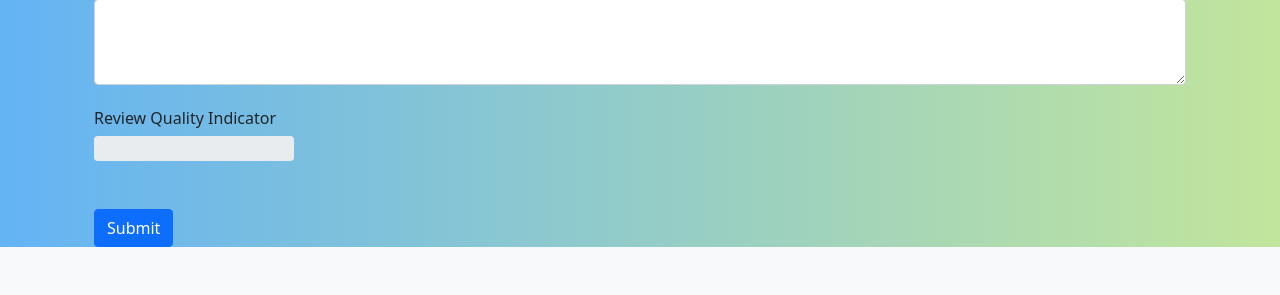
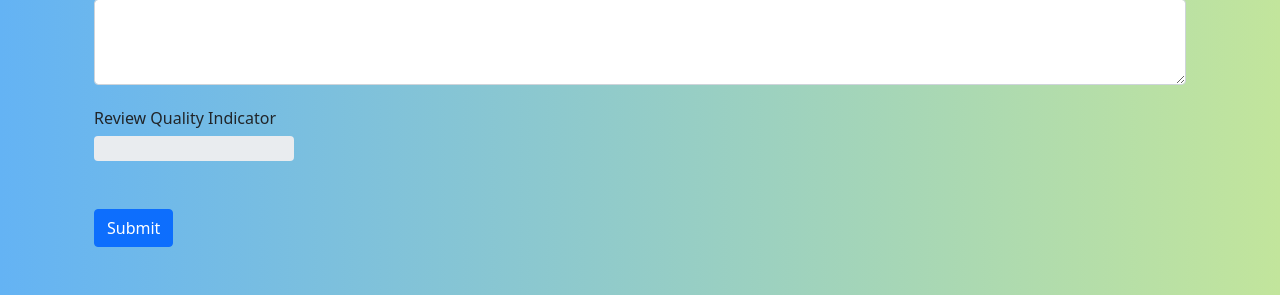
Before and after one commit to aishikamidder05/review-quality-iimb, a Django app: page / in a window 1280 px wide. Shown: the part 683-978 px from the top of the page. Before the commit the page ends 930 px from the top, so only its background shows below. Run offline with Django 3.2, Linux system fonts and the light colour scheme; data comes from the database, SQL or seed files in the repository; both versions use the stored data as it was after the commit.

Commit message:
added margin and favicon

```diff
--- a/newapp1/templates/newapp1/index-2.html
+++ b/newapp1/templates/newapp1/index-2.html
@@ -11,7 +11,7 @@
     <link href="https://cdn.jsdelivr.net/npm/bootstrap@5.0.1/dist/css/bootstrap.min.css" rel="stylesheet" integrity="sha384-+0n0xVW2eSR5OomGNYDnhzAbDsOXxcvSN1TPprVMTNDbiYZCxYbOOl7+AMvyTG2x" crossorigin="anonymous">
 
     <title>Yelp-Reviews-demo</title>
-
+     <link rel="icon" type="image/png" href="{% static 'newapp1/images/cart.png' %}"/>
     <link rel="stylesheet" type="text/css" href="{% static 'newapp1/css/style.css' %} ">
   </head>
   <body>
@@ -105,7 +105,7 @@
             <textarea name='review_box' class="form-control" id="reviewfield" rows="3" required></textarea>
 
 
-          <input class="btn btn-primary mt-5" type="submit" value="Submit">
+          <input class="btn btn-primary mt-5 mb-5" type="submit" value="Submit">
         </form>
       </div>
     </div>
--- a/newapp1/templates/newapp1/index.html
+++ b/newapp1/templates/newapp1/index.html
@@ -11,7 +11,7 @@
     <link href="https://cdn.jsdelivr.net/npm/bootstrap@5.0.1/dist/css/bootstrap.min.css" rel="stylesheet" integrity="sha384-+0n0xVW2eSR5OomGNYDnhzAbDsOXxcvSN1TPprVMTNDbiYZCxYbOOl7+AMvyTG2x" crossorigin="anonymous">
 
     <title>Reviews-demo</title>
-   <link rel="shortcut icon" href="http://www.example.com/myicon.ico"/>
+   <link rel="icon" type="image/png" href="{% static 'newapp1/images/cart.png' %}"/>
 
     <link rel="stylesheet" type="text/css" href="{% static 'newapp1/css/style.css' %} ">
   </head>
@@ -110,7 +110,7 @@
                   aria-valuenow="90" aria-valuemin="0" aria-valuemax="100"></div>
             </div>
           </div>
-          <input class="btn btn-primary mt-5" type="submit" value="Submit">
+          <input class="btn btn-primary mt-5 mb-5" type="submit" value="Submit">
         </form>
       </div>
     </div>
--- a/newapp1/templates/newapp1/index500.html
+++ b/newapp1/templates/newapp1/index500.html
@@ -11,7 +11,7 @@
     <link href="https://cdn.jsdelivr.net/npm/bootstrap@5.0.1/dist/css/bootstrap.min.css" rel="stylesheet" integrity="sha384-+0n0xVW2eSR5OomGNYDnhzAbDsOXxcvSN1TPprVMTNDbiYZCxYbOOl7+AMvyTG2x" crossorigin="anonymous">
 
     <title>Yelp-Reviews-demo</title>
-
+      <link rel="icon" type="image/png" href="{% static 'newapp1/images/cart.png' %}"/>
     <link rel="stylesheet" type="text/css" href="{% static 'newapp1/css/style.css' %} ">
   </head>
   <body>
@@ -110,8 +110,10 @@
                   aria-valuenow="90" aria-valuemin="0" aria-valuemax="100"></div>
             </div>
           </div>
-          <input class="btn btn-primary mt-5" type="submit" value="Submit">
+          <input class="btn btn-primary mt-5 mb-5" type="submit" value="Submit">
+
         </form>
+
       </div>
     </div>
 
```
Also changed, not shown: db.sqlite3.
